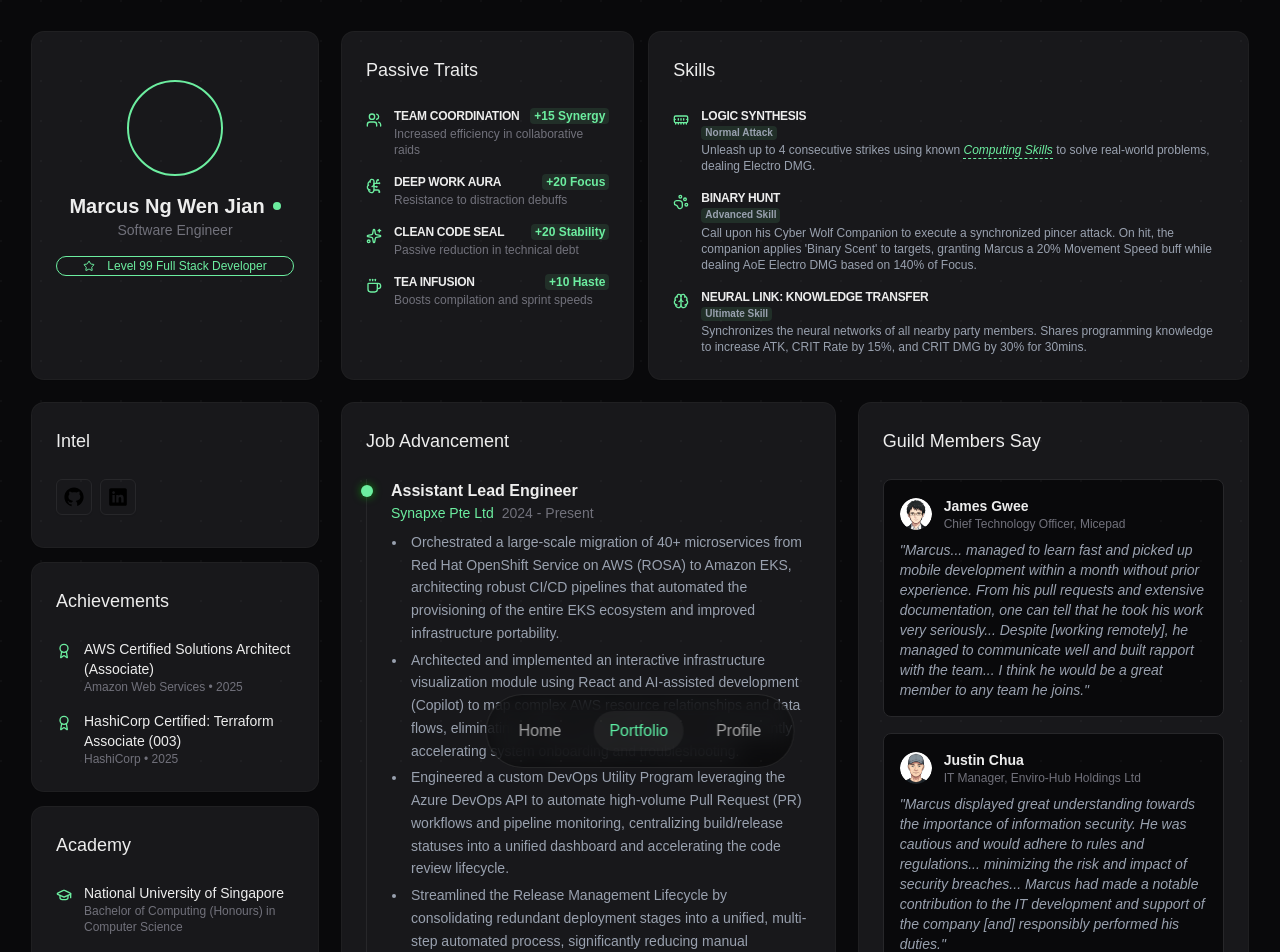
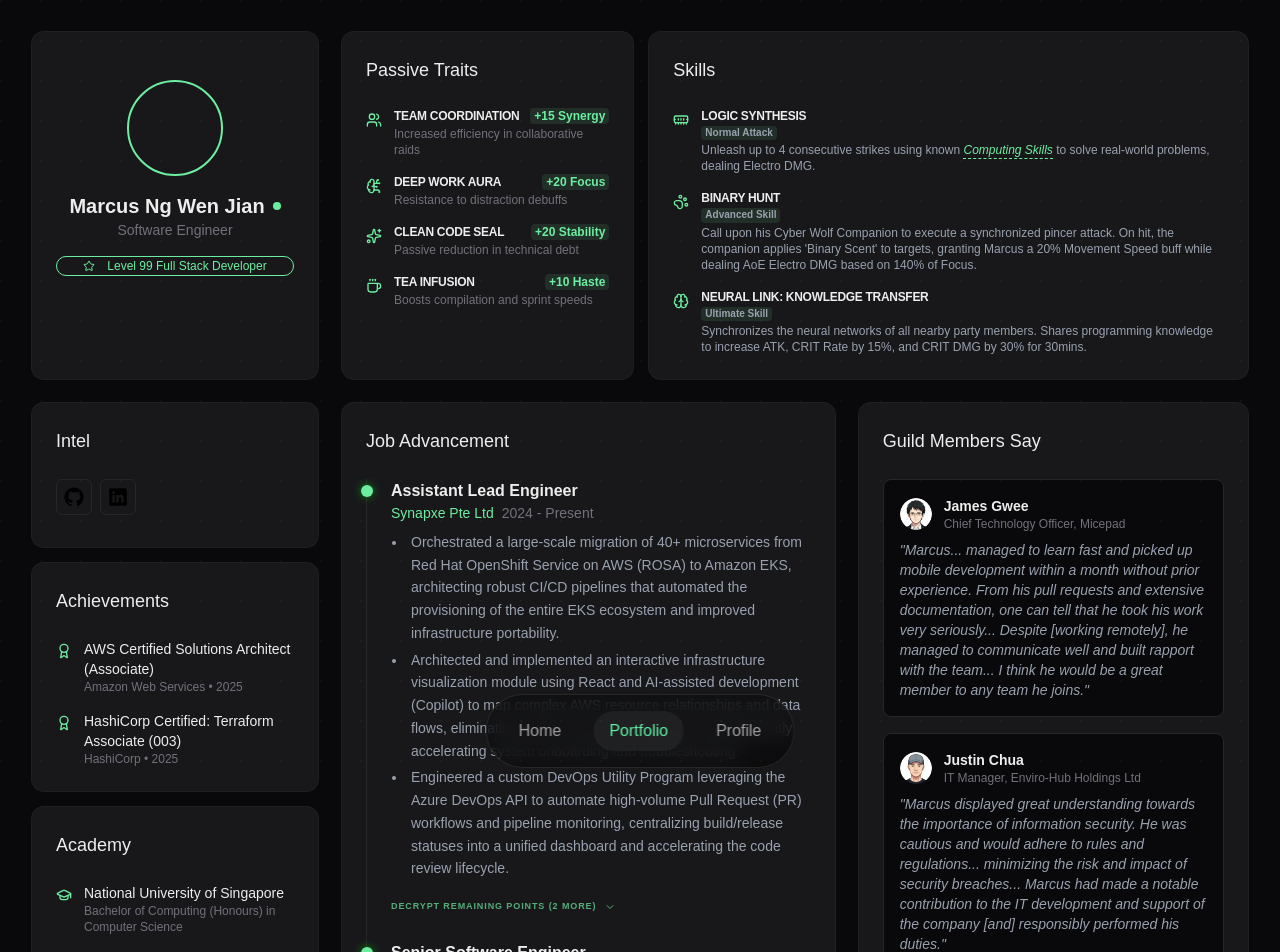
Before and after one commit to marcusngwenjian/marcusngwenjian.github.io, a Next.js app: page /portfolio in a window 1280 px wide. Shown: the top 952 px of the page. Built offline with nearby package versions, Linux system fonts and the light colour scheme; grey boxes are pictures that could not be loaded.

Commit message:
add collapsible to achievements

```diff
--- a/app/portfolio/_components/WorkExperienceSectionCardItem.tsx
+++ b/app/portfolio/_components/WorkExperienceSectionCardItem.tsx
@@ -1,8 +1,19 @@
+"use client";
+
+import { useState } from "react";
+import { motion, AnimatePresence } from "motion/react";
+import { ChevronDown, ChevronUp } from "lucide-react";
 import { WorkExperience } from "../_lib/types";
 
 type WorkExperienceSectionCardItemProps = WorkExperience;
 
 export const WorkExperienceSectionCardItem = ({ role, company, date, achievements }: WorkExperienceSectionCardItemProps) => {
+  const [isExpanded, setIsExpanded] = useState(false);
+  const hasManyAchievements = achievements.length >= 5;
+
+  const initialAchievements = hasManyAchievements ? achievements.slice(0, 3) : achievements;
+  const extraAchievements = hasManyAchievements ? achievements.slice(3) : [];
+
   return (
     <div className="relative pl-6 border-l border-border last:border-0 pb-6 last:pb-0">
       <div className="absolute -left-1.5 top-1.5 w-3 h-3 rounded-full bg-primary shadow-[0_0_8px_rgba(0,255,0,0.5)]" />
@@ -16,13 +27,48 @@
           {achievements[0]}
         </p>
       ) : (
+        <>
           <ul className="text-sm text-muted-foreground list-disc list-outside ml-4 space-y-1">
-          {achievements.map((achievement, index) => (
+            {initialAchievements.map((achievement, index) => (
               <li key={index} className="pl-1 leading-relaxed text-pretty">
                 {achievement}
               </li>
             ))}
           </ul>
+
+          <AnimatePresence initial={false}>
+            {isExpanded && extraAchievements.length > 0 && (
+              <motion.div
+                initial={{ height: 0, opacity: 0 }}
+                animate={{ height: "auto", opacity: 1 }}
+                exit={{ height: 0, opacity: 0 }}
+                transition={{ duration: 0.3, ease: "easeInOut" }}
+                className="overflow-hidden"
+              >
+                <ul className="text-sm text-muted-foreground list-disc list-outside ml-4 space-y-1 mt-1">
+                  {extraAchievements.map((achievement, index) => (
+                    <li key={index + 3} className="pl-1 leading-relaxed text-pretty">
+                      {achievement}
+                    </li>
+                  ))}
+                </ul>
+              </motion.div>
+            )}
+          </AnimatePresence>
+
+          {hasManyAchievements && (
+            <button
+              onClick={() => setIsExpanded(!isExpanded)}
+              className="mt-4 flex items-center gap-2 text-[9px] font-black uppercase tracking-widest text-primary/70 hover:text-primary transition-colors py-1 cursor-pointer group/btn"
+            >
+              {isExpanded ? (
+                <>Collapse Data <ChevronUp className="w-3 h-3 group-hover/btn:-translate-y-0.5 transition-transform" /></>
+              ) : (
+                <>Decrypt Remaining Points ({achievements.length - 3} more) <ChevronDown className="w-3 h-3 group-hover/btn:translate-y-0.5 transition-transform" /></>
+              )}
+            </button>
+          )}
+        </>
       )}
     </div>
   );
```
Lines whose indentation alone changed are shown as unchanged.
